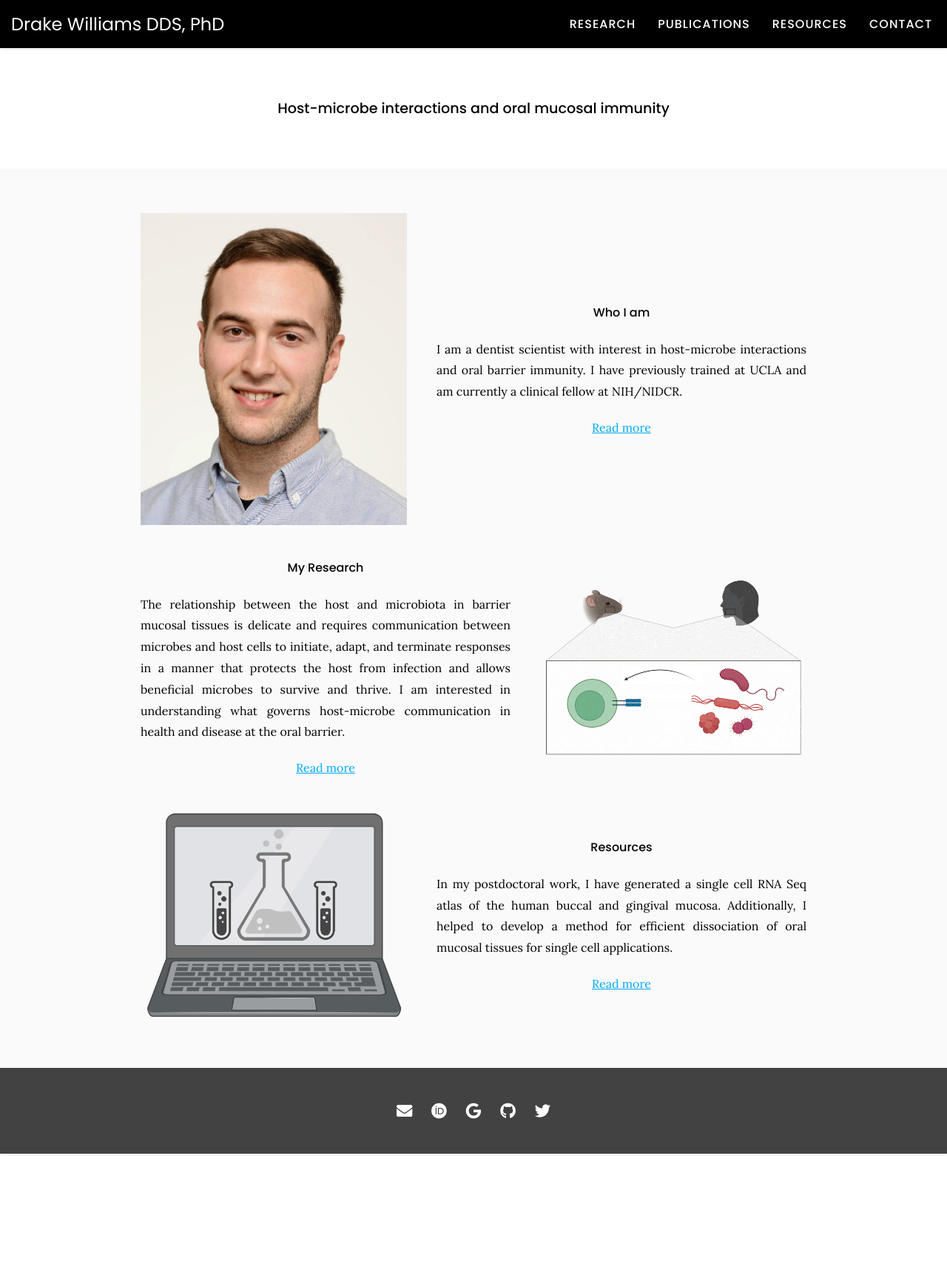
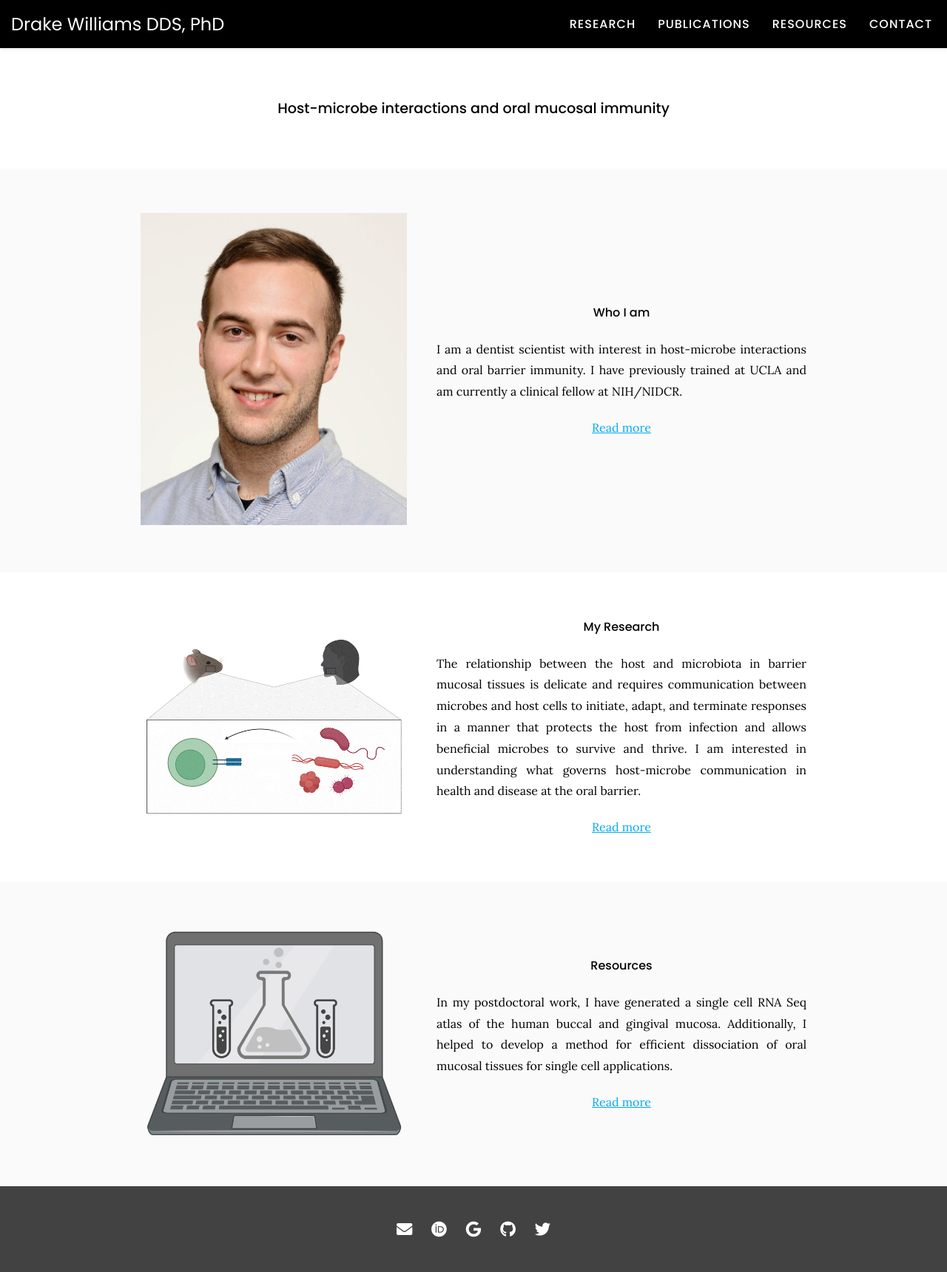
Before and after one commit to williamsdrake/williamsdrake.github.io, a Jekyll site: the page built from index.md, in a window 1280 px wide. Shown: the whole page at 74% size. Built offline with Jekyll 4.4.1, drawn with Linux system fonts in a browser that asks for light colours; nearby versions of some CDN libraries; before the commit the page ends 1560 px from its top, so only the background shows below that.

Commit message:
adjust spacing

```diff
--- a/index.md
+++ b/index.md
@@ -21,6 +21,7 @@ I am a dentist scientist with interest in host-microbe interactions and oral bar
   text=text
 %}
 
+{% include section.html %}
 {% capture text %}
 The relationship between the host and microbiota in barrier mucosal tissues is delicate and requires communication between microbes and host cells to initiate, adapt, and terminate responses in a manner that protects the host from infection and allows beneficial microbes to survive and thrive. I am interested in understanding what governs host-microbe communication in health and disease at the oral barrier.
 
@@ -36,6 +37,7 @@ The relationship between the host and microbiota in barrier mucosal tissues is d
   text=text
 %}
 
+{% include section.html %}
 {% capture text %}
 In my postdoctoral work, I have generated a single cell RNA Seq atlas of the human buccal and gingival mucosa. Additionally, I helped to develop a method for efficient dissociation of oral mucosal tissues for single cell applications.
 
```
Also changed, not shown: research/index.md (+0 -2 lines).
